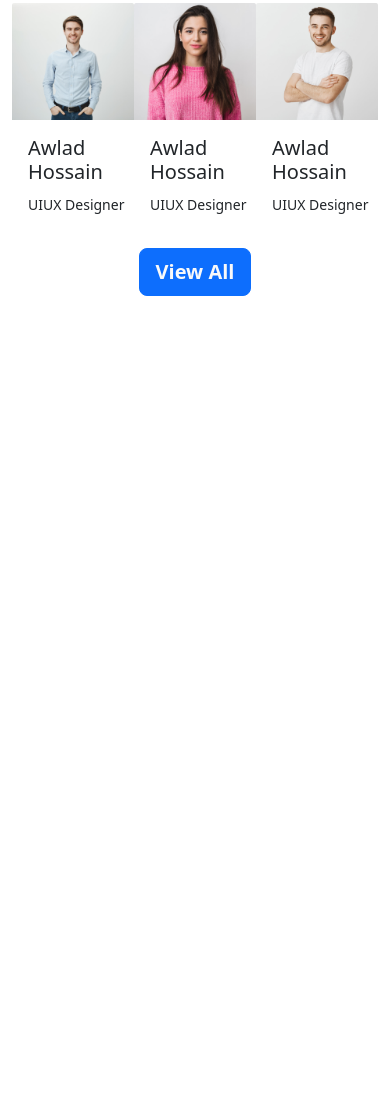
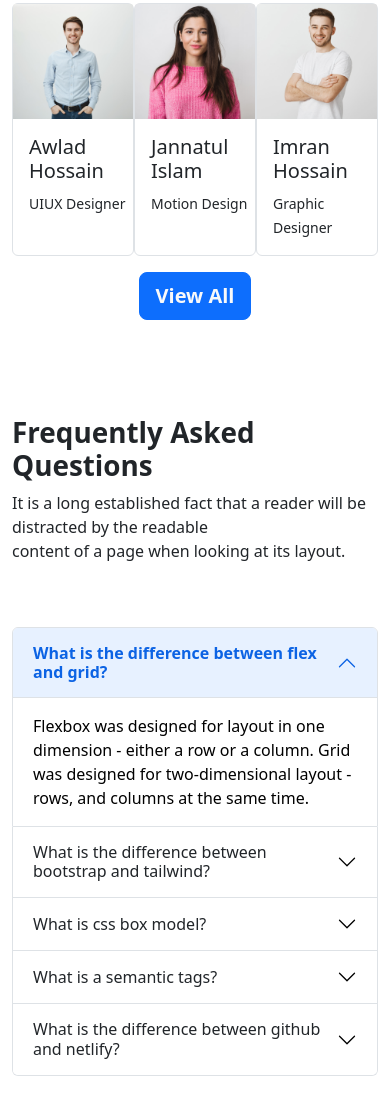
Before and after one commit to mdpervaj/JHP-TECH, a plain HTML site: page index.html in a window 390 px wide. Shown: the part 3456-4560 px from the top of the page. Before the commit the page ends 3752 px from the top, so only its background shows below. Drawn offline with nearby package versions, Linux system fonts and the light colour scheme.

Commit message:
frequently asked questions done

```diff
--- a/index.html
+++ b/index.html
@@ -208,35 +208,113 @@
           </div>
         </div>
         <div class="d-flex justify-content-between mt-4">
-          <div>
+          <div class="border rounded border-1">
             <img class="img-fluid" src="images/student/student-1.png" alt="">
             <h5 class="ms-3 mt-3">Awlad Hossain</h5>
             <p class="ms-3">
               <small>UIUX Designer</small>
             </p>
           </div>
-          <div>
+          <div class="border rounded border-1">
             <img class="img-fluid" src="images/student/student-2.png" alt="">
-            <h5 class="ms-3 mt-3">Awlad Hossain</h5>
+            <h5 class="ms-3 mt-3">Jannatul Islam</h5>
             <p class="ms-3">
-              <small>UIUX Designer</small>
+              <small>Motion Design</small>
             </p>
           </div>
-          <div>
+          <div class="border rounded border-1">
             <img class="img-fluid" src="images/student/student-3.png" alt="">
-            <h5 class="ms-3 mt-3">Awlad Hossain</h5>
+            <h5 class="ms-3 mt-3">Imran Hossain</h5>
             <p class="ms-3">
-              <small>UIUX Designer</small>
+              <small>Graphic Designer</small>
             </p>
           </div>
         </div>
         <div class="d-flex justify-content-center">
-          <button type="button" class="btn btn-primary text-light fw-semibold btn-lg mt-3">View All</button>
+          <button type="button" class="btn btn-primary text-light fw-semibold btn-lg mt-3 mb-5">View All</button>
         </div>
       </div>
     </section>
     <!-- Successfull Students section end -->
 
+
+    <!-- Frequently Asked Questions start -->
+    <section>
+      <div class="container d-flex justify-content-center mt-5">
+        <div>
+          <h1 class="fw-bold">Frequently Asked Questions</h1>
+        <p>It is a long established fact that a reader will be distracted by the readable
+          <br> content of a page when looking at its layout.</p>
+        </div>
+      </div>
+      <div class="container mt-5 mb-5">
+        <div class="accordion" id="accordionExample">
+          <div class="accordion-item">
+            <h2 class="accordion-header" id="headingOne">
+              <button class="accordion-button fw-bold" type="button" data-bs-toggle="collapse" data-bs-target="#collapseOne" aria-expanded="true" aria-controls="collapseOne">
+                What is the difference between flex and grid?
+              </button>
+            </h2>
+            <div id="collapseOne" class="accordion-collapse collapse show" aria-labelledby="headingOne" data-bs-parent="#accordionExample">
+              <div class="accordion-body">
+                Flexbox was designed for layout in one dimension - either a row or a column. Grid was designed for two-dimensional layout - rows, and columns at the same time.
+              </div>
+            </div>
+          </div>
+          <div class="accordion-item">
+            <h2 class="accordion-header" id="headingTwo">
+              <button class="accordion-button collapsed" type="button" data-bs-toggle="collapse" data-bs-target="#collapseTwo" aria-expanded="false" aria-controls="collapseTwo">
+                What is the difference between bootstrap and tailwind?
+              </button>
+            </h2>
+            <div id="collapseTwo" class="accordion-collapse collapse" aria-labelledby="headingTwo" data-bs-parent="#accordionExample">
+              <div class="accordion-body">
+                Bootstrap comes with a set of pre-styled responsive, mobile-first components that possess a definite UI kit. Tailwind CSS uses a set of utility classes to create a neat UI with more flexibility and uniqueness. Sites created using Bootstrap follow the generic pattern that makes them look identical.
+              </div>
+            </div>
+          </div>
+          <div class="accordion-item">
+            <h2 class="accordion-header" id="headingThree">
+              <button class="accordion-button collapsed" type="button" data-bs-toggle="collapse" data-bs-target="#collapseThree" aria-expanded="false" aria-controls="collapseThree">
+                What is css box model?
+              </button>
+            </h2>
+            <div id="collapseThree" class="accordion-collapse collapse" aria-labelledby="headingThree" data-bs-parent="#accordionExample">
+              <div class="accordion-body">
+                The CSS box model is essentially a box that wraps around every HTML element.
+                Example:width, height, border, margin and padding.
+              </div>
+            </div>
+          </div>
+          <div class="accordion-item">
+            <h2 class="accordion-header" id="headingThree">
+              <button class="accordion-button collapsed" type="button" data-bs-toggle="collapse" data-bs-target="#collapse4" aria-expanded="false" aria-controls="collapseThree">
+                What is a semantic tags?
+              </button>
+            </h2>
+            <div id="collapse4" class="accordion-collapse collapse" aria-labelledby="headingThree" data-bs-parent="#accordionExample">
+              <div class="accordion-body">
+                The HTML semantics refers to the tags that provide meaning to an HTML page rather than just presentation. It makes HTML more comprehensible by better defining the different sections and layout of web pages. This article will focus on (What is Semantics in HTML).
+              </div>
+            </div>
+          </div>
+          <div class="accordion-item">
+            <h2 class="accordion-header" id="headingThree">
+              <button class="accordion-button collapsed" type="button" data-bs-toggle="collapse" data-bs-target="#collapse5" aria-expanded="false" aria-controls="collapseThree">
+                What is the difference between github and netlify?
+              </button>
+            </h2>
+            <div id="collapse5" class="accordion-collapse collapse" aria-labelledby="headingThree" data-bs-parent="#accordionExample">
+              <div class="accordion-body">
+                Netlify is your all-in-one solution?
+              </div>
+            </div>
+          </div>
+        </div>
+      </div>
+    </section>
+    <!-- Frequently Asked Questions end -->
+
     <script src="https://cdn.jsdelivr.net/npm/bootstrap@5.2.0/dist/js/bootstrap.bundle.min.js" integrity="sha384-A3rJD856KowSb7dwlZdYEkO39Gagi7vIsF0jrRAoQmDKKtQBHUuLZ9AsSv4jD4Xa" crossorigin="anonymous"></script>
   </body>
 </html>
```
